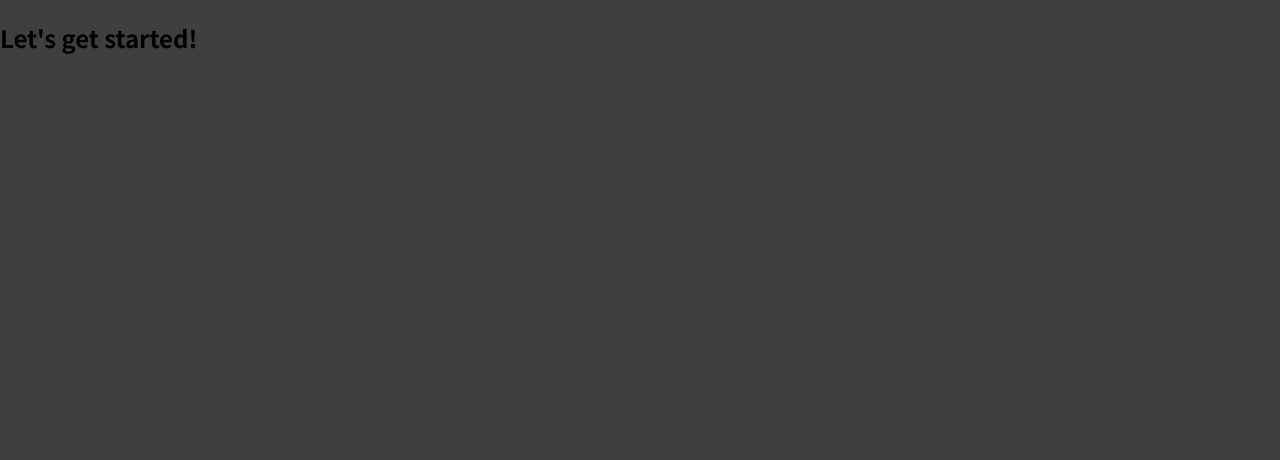
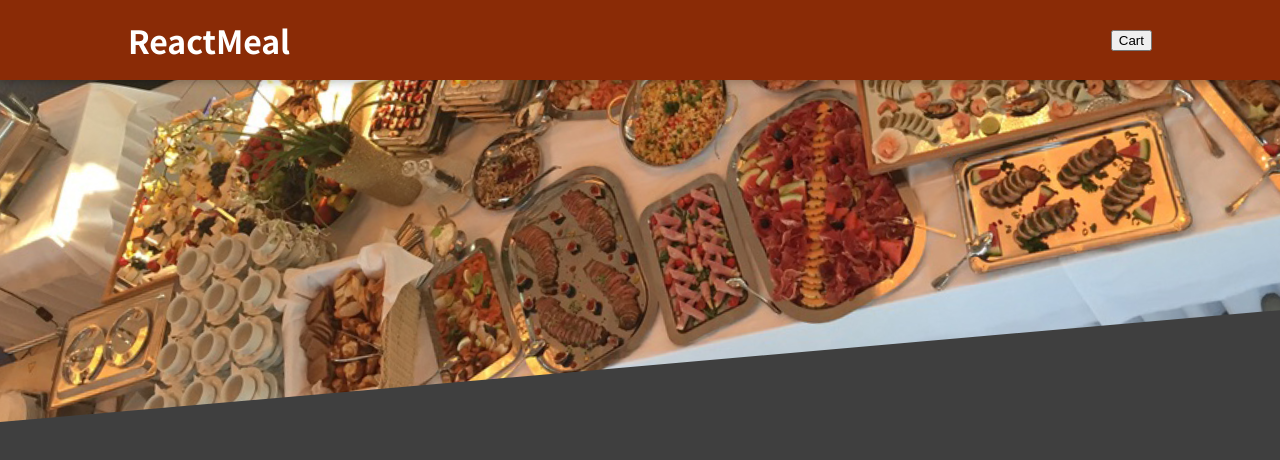
Before and after one commit to multida/react-complete-guide, a React (Create React App) app: page / in a window 1280 px wide. Shown: the top 460 px of the page. Built offline with nearby package versions, Linux system fonts and the light colour scheme.

Commit message:
🚧 Header 컴포넌트 완성!

```diff
--- a/src/App.js
+++ b/src/App.js
@@ -1,8 +1,11 @@
+import React, { Fragment } from "react";
+import Header from "./components/Layout/Header";
+
 function App() {
   return (
-    <div>
-      <h2>Let's get started!</h2>
-    </div>
+    <Fragment>
+      <Header />
+    </Fragment>
   );
 }
 
--- /dev/null
+++ b/src/components/Layout/Header.js
@@ -0,0 +1,22 @@
+import React, { Fragment } from "react";
+
+import mealsImage from "../../assets/meals.jpg"; //로컬에서 불러올때는 이렇게 import 사용하기
+import classes from "./Header.module.css";
+
+const Header = (props) => {
+  return (
+    <Fragment>
+      <header className={classes.header}>
+        <h1>ReactMeal</h1>
+        <button>Cart</button>
+      </header>
+      ;
+      <div className={classes["main-image"]}>
+        {/* 클래스 이름이 main-image 일땐 [ ] 안으로 넣어주면 됨! */}
+        <img src={mealsImage} alt="A table full of delicious food!" />
+      </div>
+    </Fragment>
+  );
+};
+
+export default Header;
--- /dev/null
+++ b/src/components/Layout/Header.module.css
@@ -0,0 +1,29 @@
+.header {
+  position: fixed;
+  top: 0;
+  left: 0;
+  width: 100%;
+  height: 5rem;
+  background-color: #8a2b06;
+  color: white;
+  display: flex;
+  justify-content: space-between;
+  align-items: center;
+  padding: 0 10%;
+  box-shadow: 0 2px 8px rgba(0, 0, 0, 0.25);
+  z-index: 10;
+}
+
+.main-image {
+  width: 100%;
+  height: 25rem;
+  z-index: 0;
+  overflow: hidden;
+}
+
+.main-image img {
+  width: 110%;
+  height: 100%;
+  object-fit: cover;
+  transform: rotateZ(-5deg) translateY(-4rem) translateX(-1rem);
+}
```
Also changed, not shown: src/assets/meals.jpg (added).
